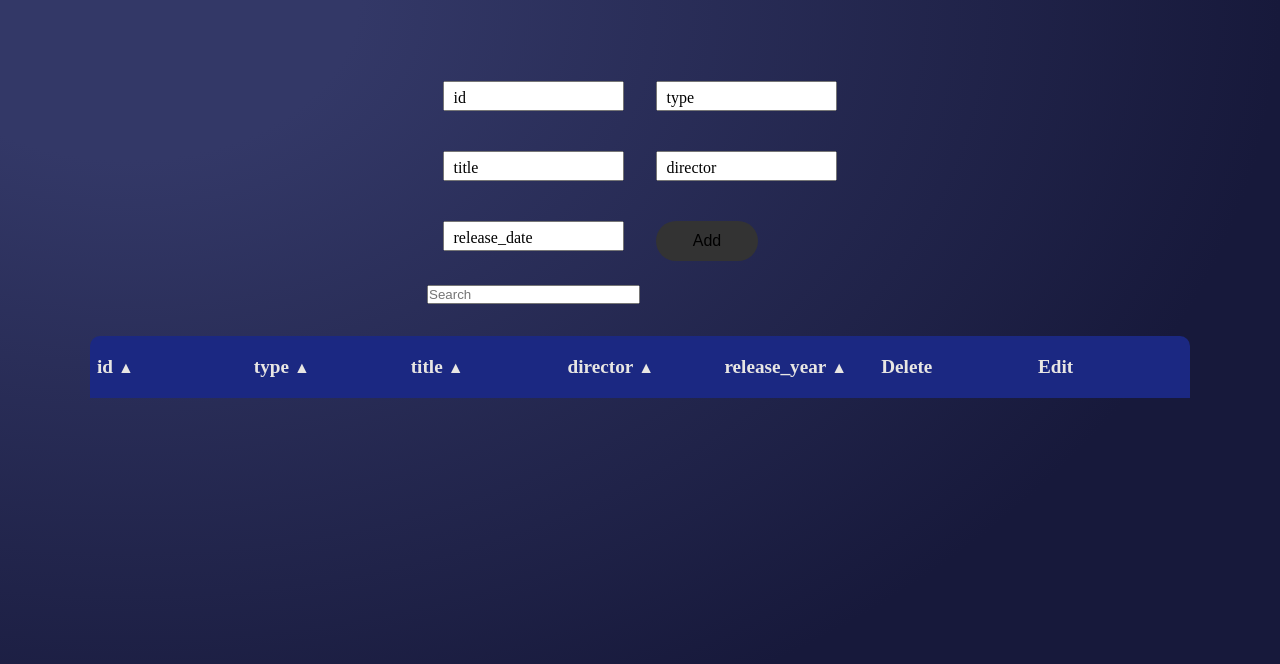
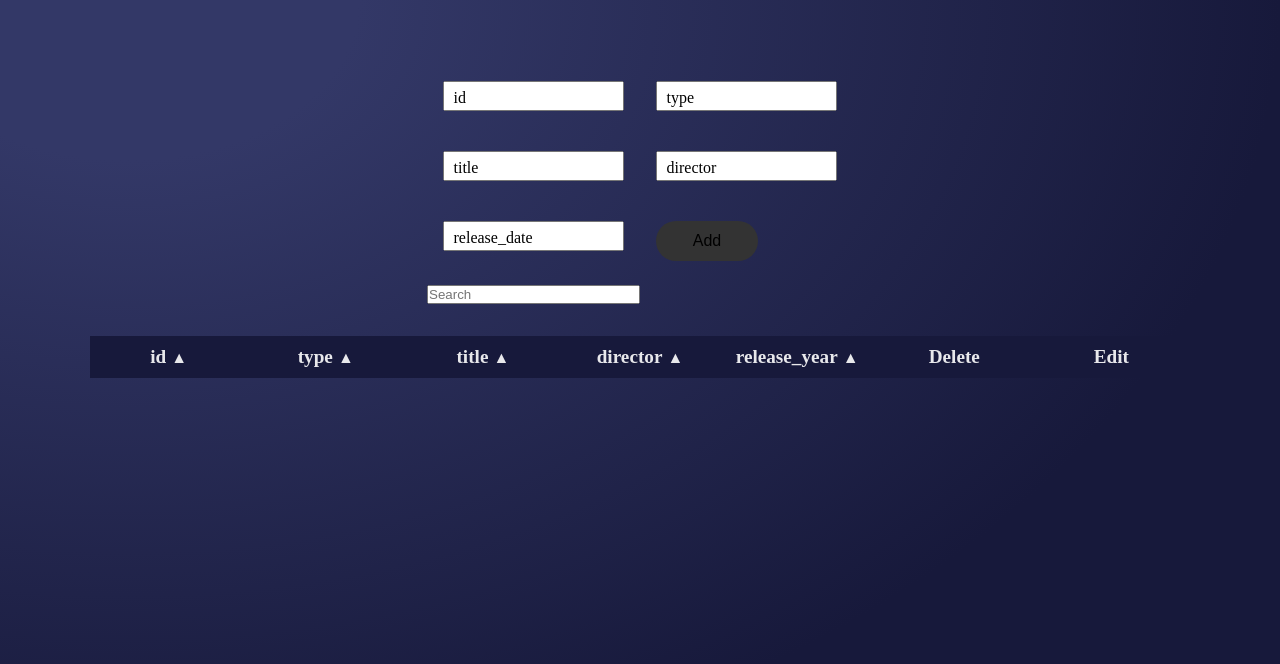
Before and after one commit to Othmane-Menad/CRUD-Operations--netflix-liste-, a website built with webpack: page src/template.html in a window 1280 px wide. Built offline with nearby package versions, Linux system fonts and the light colour scheme; files whose address does not match are found by name.

Commit message:
table styling

```diff
--- a/src/style/style.scss
+++ b/src/style/style.scss
@@ -4,6 +4,9 @@
     #333867 20%,
     #17193b
   );
+  --dark-background: #17193b;
+  --light-background: #232770;
+  --red-clr: #b61a1a;
   --widget-bg: rgba(0, 0, 0, 0.24);
   --text-color: hsla(0, 0%, 100%, 0.9);
 }
@@ -78,10 +81,27 @@ form {
   height: 400px;
   overflow: auto;
   margin: 1rem;
-  border-radius: 10px;
+
+  // border-radius: 10px;
+  &::-webkit-scrollbar-track {
+    -webkit-box-shadow: inset 0 0 6px rgba(0, 0, 0, 0.3);
+    border-radius: 10px;
+    background-color: #f5f5f5;
+  }
+
+  &::-webkit-scrollbar {
+    width: 12px;
+    background-color: #f5f5f5;
+  }
+
+  &::-webkit-scrollbar-thumb {
+    border-radius: 10px;
+    -webkit-box-shadow: inset 0 0 6px rgba(0, 0, 0, 0.3);
+    background-color: var(--red-clr);
+  }
   table {
     table-layout: fixed;
-    border: 1px solid #b3adad;
+    // border: 1px solid #b3adad;
     word-wrap: break-word;
     border-collapse: collapse;
     padding: 5px;
@@ -90,18 +110,14 @@ form {
 
     thead {
       position: sticky;
-      top: -1px;
-      left: -1px;
+      top: 0;
+      left: 0;
       th {
-        color: rgb(232, 230, 227);
-
-        background-color: rgb(27, 40, 130);
-        text-align: start;
-
-        border: 2px solid rgb(27, 40, 130);
-        padding: 18px 5px;
+        text-align: center;
+        color: var(--text-color);
+        background-color: var(--dark-background);
+        padding: 10px 5px;
         font-size: 1.2rem;
-
         .arrow {
           margin-left: 5px;
           font-size: 1rem;
@@ -111,11 +127,15 @@ form {
     }
     td {
       border-collapse: collapse;
-      border: 2px solid rgb(27, 40, 130);
-      text-align: start;
-      padding: 5px;
-      background: #fff;
-      color: #313030;
+      // border: 2px solid rgb(27, 40, 130);
+      text-align: center;
+      padding: 10px 5px;
+      background: var(--light-background);
+      color: var(--text-color);
+      .delete,
+      .edit {
+        color: var(--text-color);
+      }
     }
   }
 }
```
Also changed, not shown: dist/index.html, dist/js/bundle.js, 1 other file.
